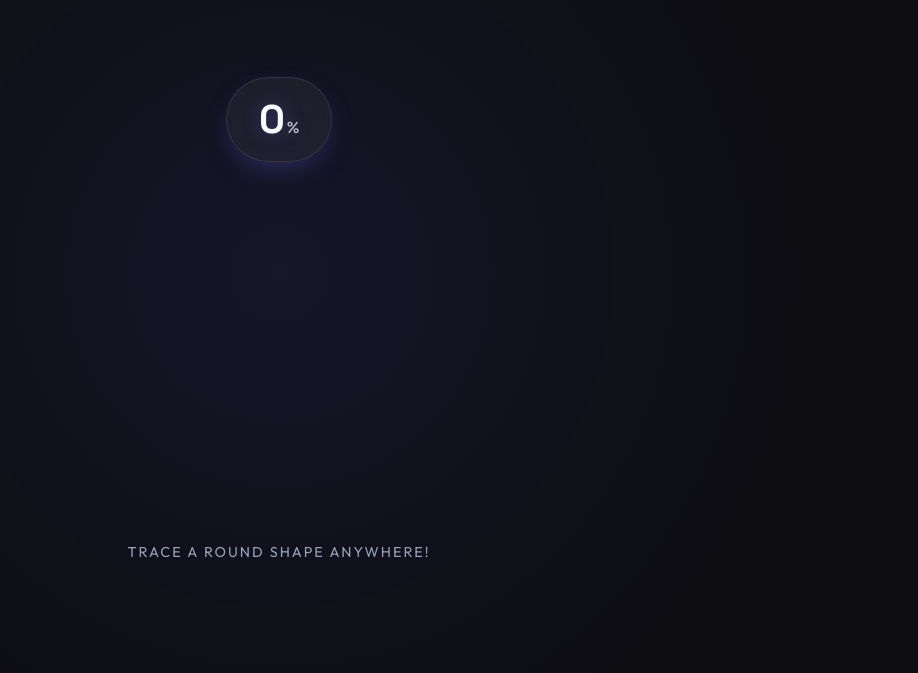
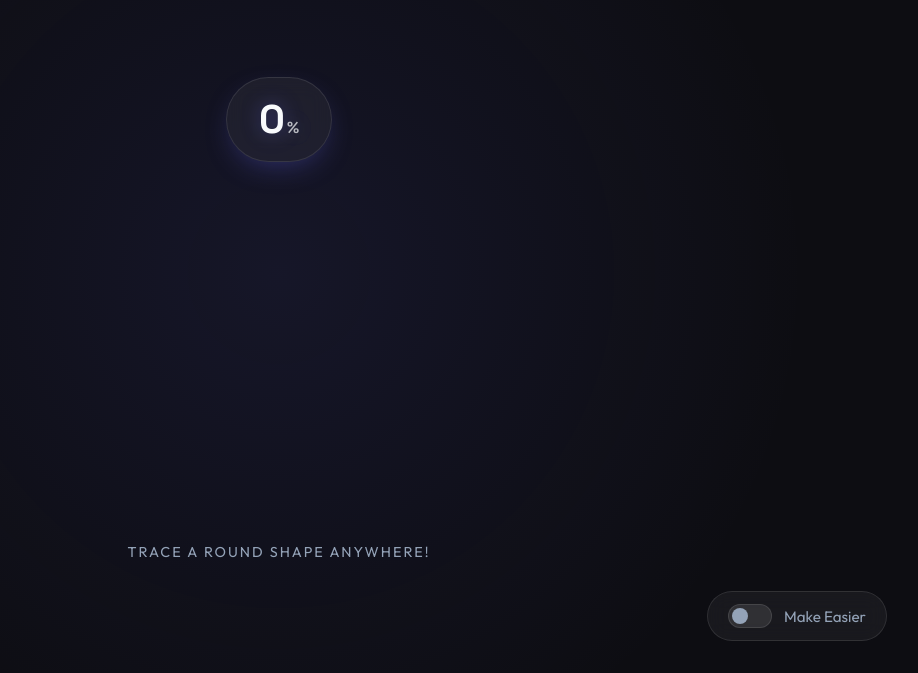
Before and after one commit to Raj120803/CircleFunGame, a plain HTML site: page index.html in a window 1280 px wide. Shown: the part 127-800 px from the top of the page, without its empty margins (361-1279 px from the left). Drawn offline with Linux system fonts and the light colour scheme.

Commit message:
percentage

```diff
--- a/index.html
+++ b/index.html
@@ -20,6 +20,7 @@
         <div id="canvas-wrapper">
             <canvas id="game-canvas"></canvas>
             <canvas id="confetti-canvas"></canvas>
+            <div id="guide-circle" class="hidden"></div>
 
             <div id="ui-overlay">
                 <div id="score-hud">
@@ -37,8 +38,15 @@
                 <button id="restart-btn">Try Again</button>
             </div>
         </div>
+        <div id="controls">
+            <label class="switch">
+                <input type="checkbox" id="guide-toggle">
+                <span class="slider round"></span>
+            </label>
+            <span class="control-label">Make Easier</span>
+        </div>
 
-        </div>
+    </div>
     <script src="script.js"></script>
 </body>
 </html>
--- a/script.js
+++ b/script.js
@@ -9,6 +9,16 @@ const finalPercentage = document.getElementById('final-percentage');
 const commentary = document.getElementById('commentary');
 const restartBtn = document.getElementById('restart-btn');
 const hintText = document.getElementById('hint-text');
+const guideToggle = document.getElementById('guide-toggle');
+const guideCircle = document.getElementById('guide-circle');
+
+guideToggle.addEventListener('change', (e) => {
+    if (e.target.checked) {
+        guideCircle.classList.remove('hidden');
+    } else {
+        guideCircle.classList.add('hidden');
+    }
+});
 
 let isDrawing = false;
 let points = [];
--- a/style.css
+++ b/style.css
@@ -242,6 +242,98 @@ header {
     50% { transform: scale(1.02); }
 }
 
+/* Guide Circle & Controls */
+#guide-circle {
+    position: absolute;
+    top: 50%;
+    left: 50%;
+    transform: translate(-50%, -50%);
+    width: min(80vw, 80vh);
+    max-width: 400px;
+    height: min(80vw, 80vh);
+    max-height: 400px;
+    border: 3px dashed rgba(255, 255, 255, 0.15);
+    border-radius: 50%;
+    pointer-events: none;
+    z-index: 2;
+}
+
+#controls {
+    position: fixed;
+    bottom: 2rem;
+    right: 2rem;
+    display: flex;
+    align-items: center;
+    gap: 12px;
+    z-index: 20;
+    background: rgba(255, 255, 255, 0.05);
+    padding: 0.75rem 1.25rem;
+    border-radius: 50px;
+    backdrop-filter: blur(10px);
+    border: 1px solid var(--glass-border);
+    animation: fadeInDown 1s ease-out;
+}
+
+.control-label {
+    font-size: 0.95rem;
+    color: var(--text-secondary);
+    font-weight: 500;
+}
+
+.switch {
+    position: relative;
+    display: inline-block;
+    width: 44px;
+    height: 24px;
+}
+
+.switch input {
+    opacity: 0;
+    width: 0;
+    height: 0;
+}
+
+.slider {
+    position: absolute;
+    cursor: pointer;
+    top: 0;
+    left: 0;
+    right: 0;
+    bottom: 0;
+    background-color: rgba(255, 255, 255, 0.1);
+    border: 1px solid var(--glass-border);
+    transition: .4s;
+}
+
+.slider:before {
+    position: absolute;
+    content: "";
+    height: 16px;
+    width: 16px;
+    left: 3px;
+    bottom: 3px;
+    background-color: var(--text-secondary);
+    transition: .4s;
+}
+
+input:checked + .slider {
+    background-color: var(--primary-color);
+    border-color: var(--primary-color);
+}
+
+input:checked + .slider:before {
+    transform: translateX(20px);
+    background-color: white;
+}
+
+.slider.round {
+    border-radius: 24px;
+}
+
+.slider.round:before {
+    border-radius: 50%;
+}
+
 .hidden {
     display: none !important;
 }
```
